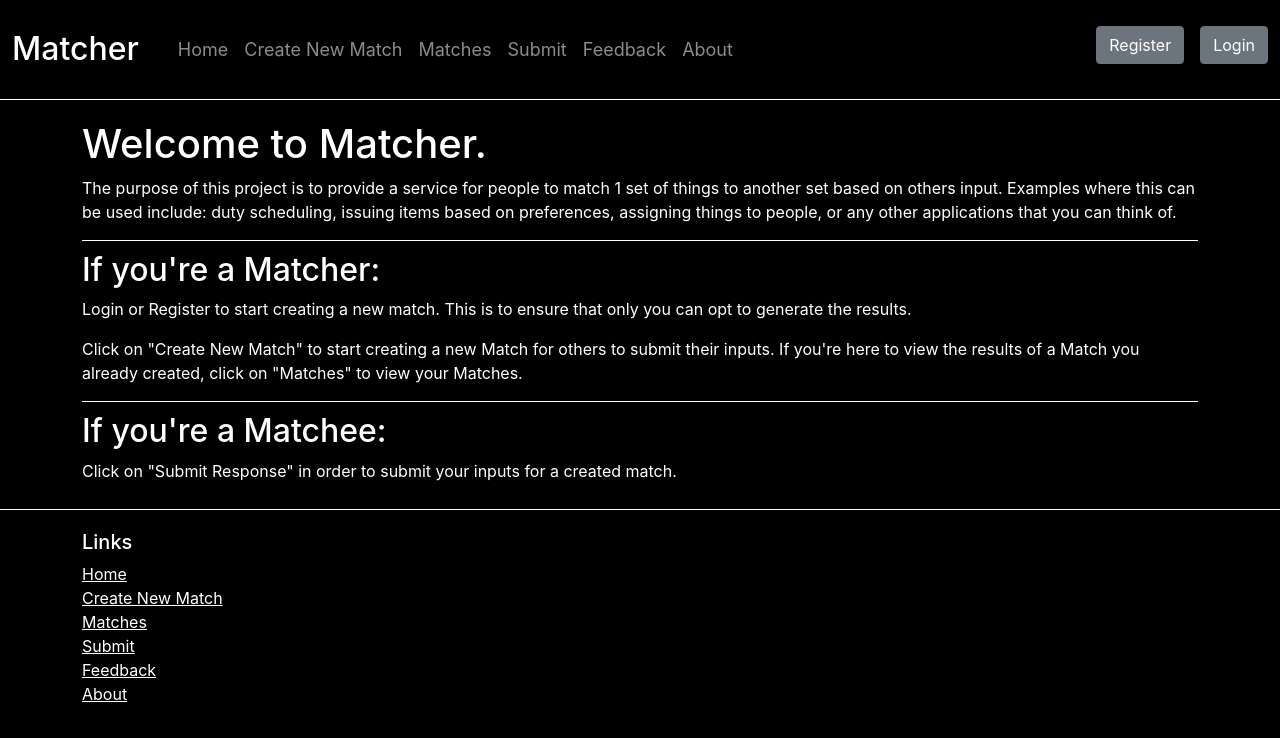
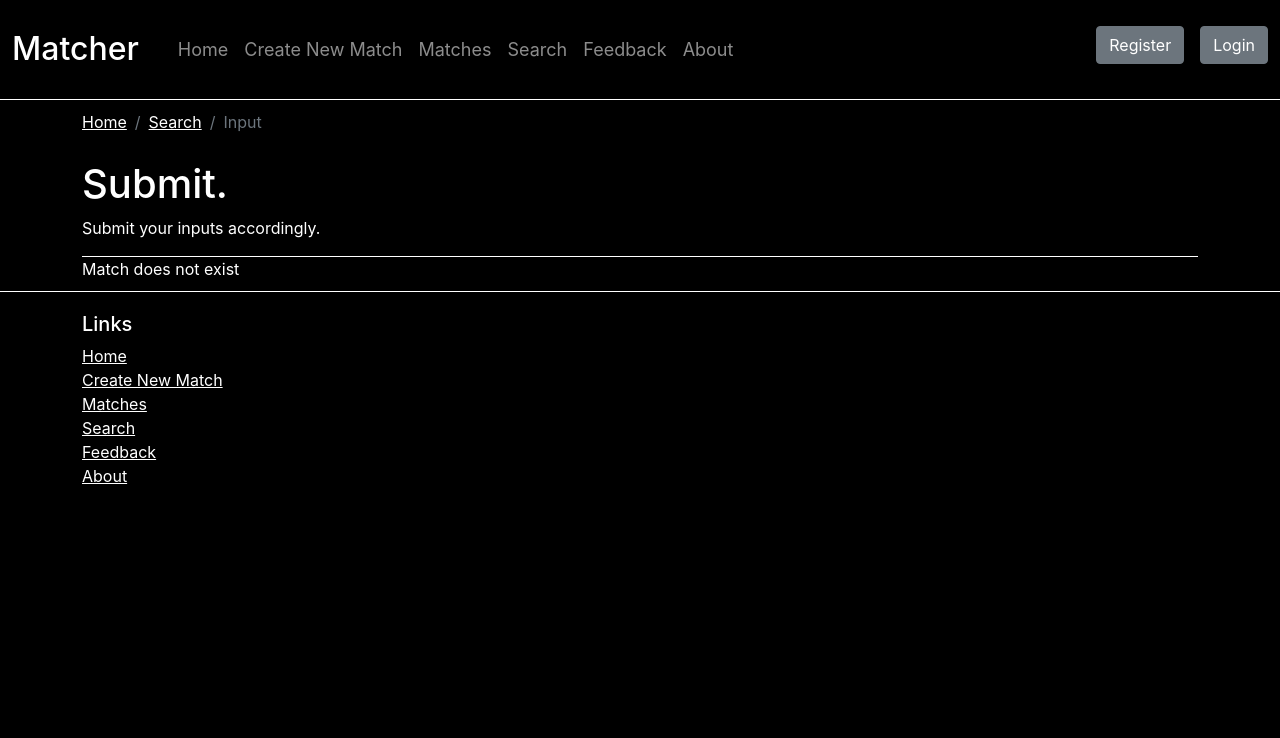
Before and after one commit to derekjxtan/Matcher-React, a React (Create React App) app: page /search/input in a window 1280 px wide. Before the commit this address led to /home. Shown: the top 738 px of the page. Built offline with nearby package versions, Linux system fonts and the light colour scheme.

Commit message:
Search and MatchInput

```diff
--- a/src/App.css
+++ b/src/App.css
@@ -93,3 +93,8 @@
   margin-top: 10px;
   margin-bottom: 10px;
 }
+
+.no-bullets {
+  list-style-type: none;
+  padding-left: 0px;
+}
--- a/src/App.js
+++ b/src/App.js
@@ -7,13 +7,15 @@ import Footer from './components/footer';
 import Home from './components/home';
 import NewMatch from './components/newMatch';
 import Matches from './components/matches';
-import SubmitForm from './components/submitForm';
+import MatchSearchForm from './components/matchSearchForm';
+import MatchInputSubmitForm from './components/matchInputSubmitForm';
 import FeedbackForm from './components/feedbackForm';
 import About from './components/about';
 import {
   loginUser,
   logoutUser,
   registerUser,
+  fetchAllMatches,
   postNewMatch,
   fetchSingleMatch,
   deleteSingleMatch,
@@ -34,6 +36,7 @@ const mapDispatchToProps = (dispatch) => {
     loginUser: (creds) => dispatch(loginUser(creds)),
     logoutUser: () => dispatch(logoutUser()),
     registerUser: (creds) => dispatch(registerUser(creds)),
+    fetchAllMatches: () => dispatch(fetchAllMatches()),
     postNewMatch: (match) => dispatch(postNewMatch(match)),
     fetchSingleMatch: (matchid) => dispatch(fetchSingleMatch(matchid)),
     deleteSingleMatch: (matchid) => dispatch(deleteSingleMatch(matchid)),
@@ -58,8 +61,9 @@ class App extends Component {
         <Routes>
           <Route path='/home' element={<Home />} />
           <Route path='/newmatch' element={<NewMatch postNewMatch={this.props.postNewMatch}/>} />
-          <Route path='/matches' element={<Matches AllMatches={this.props.AllMatches} deleteSingleMatch={this.props.deleteSingleMatch}/>} />
-          <Route exact path='/submit' element={<SubmitForm fetchSingleMatch={this.props.fetchSingleMatch}/>} />
+          <Route path='/matches' element={<Matches AllMatches={this.props.AllMatches} fetchAllMatches={this.props.fetchAllMatches} deleteSingleMatch={this.props.deleteSingleMatch}/>} />
+          <Route exact path='/search' element={<MatchSearchForm SingleMatch={this.props.SingleMatch} fetchSingleMatch={this.props.fetchSingleMatch}/>} />
+          <Route exact path='/search/input' element={<MatchInputSubmitForm SingleMatch={this.props.SingleMatch}/>} />
           <Route path='/feedback' element={<FeedbackForm />} />
           <Route path='/about' element={<About />} />
           <Route path='*' element={<Navigate to='/home' replace />} />
--- a/src/components/footer.js
+++ b/src/components/footer.js
@@ -12,7 +12,7 @@ function Footer(props) {
                             <li><Link to='/home' className='link'>Home</Link></li>
                             <li><Link to='/newmatch' className='link'>Create New Match</Link></li>
                             <li><Link to='/matches' className='link'>Matches</Link></li>
-                            <li><Link to='/submit' className='link'>Submit</Link></li>
+                            <li><Link to='/search' className='link'>Search</Link></li>
                             <li><Link to='/feedback' className='link'>Feedback</Link></li>
                             <li><Link to='/about' className='link'>About</Link></li>
                         </ul>
--- a/src/components/header.js
+++ b/src/components/header.js
@@ -86,8 +86,8 @@ class Header extends Component {
                                 </NavLink>
                             </NavItem>
                             <NavItem>
-                                <NavLink className='nav-link' href='/submit'>
-                                    Submit
+                                <NavLink className='nav-link' href='/search'>
+                                    Search
                                 </NavLink>
                             </NavItem>
                             <NavItem>
--- /dev/null
+++ b/src/components/matchInputSubmitForm.js
@@ -0,0 +1,106 @@
+import React, { Component } from "react";
+import { Breadcrumb, BreadcrumbItem, Form, FormGroup, Input, Label, Button } from "reactstrap";
+import { Link } from 'react-router-dom';
+
+class MatchInputSubmitForm extends Component {
+    constructor(props) {
+        super(props);
+
+        this.state = {
+            choosen: []
+        }
+
+        this.submitInput = this.submitInput.bind(this);
+    }
+
+    submitInput = (event) => {
+        var children = []
+        for (var ele of document.querySelectorAll('input[type=checkbox]:checked')) {
+            children.push(ele.id);
+        }
+        const resp = JSON.stringify({parent: this.set1.value, children: children});
+        alert(resp);
+        console.log(resp)
+        event.preventDefault();
+    }
+
+    render() {
+        const PageBreadcrumb = () => (
+            <Breadcrumb>
+                <BreadcrumbItem><Link to='/home' className='link'>Home</Link></BreadcrumbItem>
+                <BreadcrumbItem><Link to='/search' className='link'>Search</Link></BreadcrumbItem>
+                <BreadcrumbItem active>Input</BreadcrumbItem>
+            </Breadcrumb>
+        );
+
+        const PageHeader = () => (
+            <div className='row-content'>
+                <h1>Submit.</h1>
+                <p>Submit your inputs accordingly.</p>
+            </div>
+        );
+
+        const MatchInputForm = ({match}) => (
+            <div className="row-last">
+                <h3>Match ID: {match._id}</h3>
+                <h5>{match.name}</h5>
+                <p>{match.description}</p>
+                <Form onSubmit={this.submitInput}>
+                    <FormGroup>
+                        <Label for="set1"><h3>{match.set1label}:</h3></Label>
+                        <p>Select which of the following applies to you:</p>
+                        <Input type='select' name='set1' id='set1' innerRef={(input) => this.set1 = input}>
+                            <option value='Choose 1' hidden>Choose 1</option>
+                            {
+                                match.set1items.map((option) => {
+                                    return (
+                                        <option value={option} key={option}>{option}</option>
+                                    );
+                                })
+                            }
+                        </Input>
+                    </FormGroup>
+                    <FormGroup>
+                        <Label><h3>{match.set2label}:</h3></Label>
+                        <p>Choose from the listed</p>
+                        <ul className="no-bullets">
+                            {
+                                match.set2items.map((option) => {
+                                    return (
+                                        <li>
+                                            <Label>
+                                                <h5>
+                                                    <Input type='checkbox' id={option} key={option} value={option}/>
+                                                    {' '}{option}
+                                                </h5>
+                                            </Label>
+                                        </li>
+                                    );
+                                })
+                            }
+                        </ul>
+                    </FormGroup>
+                    <FormGroup>
+                        <Button color='primary' type="submit">Submit Response</Button>
+                    </FormGroup>
+                </Form>
+            </div>
+        );
+
+        return (
+            <div className="container">
+                <PageBreadcrumb />
+                <PageHeader />
+                {
+                    this.props.SingleMatch.match ?
+                    <MatchInputForm match={this.props.SingleMatch.match}/>
+                    :
+                    <div>Match does not exist</div>
+                }
+
+            </div>
+        );
+    }
+}
+
+export default MatchInputSubmitForm;
--- a/src/components/submitForm.js
+++ b/src/components/matchSearchForm.js
@@ -2,7 +2,7 @@ import React, { Component } from "react";
 import { Breadcrumb, BreadcrumbItem, Form, FormGroup, Input, Label, Button } from "reactstrap";
 import { Link } from 'react-router-dom';
 
-class SubmitForm extends Component {
+class MatchSearchForm extends Component {
     constructor(props) {
         super(props);
 
@@ -14,7 +14,7 @@ class SubmitForm extends Component {
         // if id exists then render the form for submission
         // otherwise just load input matchid again
         const resp = JSON.stringify({matchid: this.matchid.value});
-        alert('Search: ' + resp);
+        // alert('Search: ' + resp);
         this.props.fetchSingleMatch(this.matchid.value);
         event.preventDefault();
     }
@@ -23,7 +23,7 @@ class SubmitForm extends Component {
         const PageBreadcrumb = () => (
             <Breadcrumb>
                 <BreadcrumbItem><Link to='/home' className='link'>Home</Link></BreadcrumbItem>
-                <BreadcrumbItem active>Submit</BreadcrumbItem>
+                <BreadcrumbItem active>Search</BreadcrumbItem>
             </Breadcrumb>
         );
 
@@ -36,7 +36,7 @@ class SubmitForm extends Component {
 
         const IDForm = () => (
             <div className="row-last">
-                <Form onSubmit={this.search}>
+                <Form onSubmit={this.search} action='/search/input'>
                     <FormGroup>
                         <Label for="matchid"><h3>Match ID:</h3></Label>
                         <Input type='text' name='matchid' id='matchid' placeholder='Match ID' innerRef={(input) => this.matchid = input}/>
@@ -52,10 +52,24 @@ class SubmitForm extends Component {
             <div className="container">
                 <PageBreadcrumb />
                 <PageHeader />
+                {
+                    this.props.SingleMatch.errMess
+                        ?
+                        <h1 style={{'color': 'red', 'text-decoration': 'underline'}}>Match not found, Try to search again</h1>
+                        :
+                        <div />
+                }
                 <IDForm />
+                {
+                    this.props.SingleMatch.match
+                        ?
+                        <Link to='input' className="btn btn-primary">Match Found, Click to proceed</Link>
+                        :
+                        <div></div>
+                }
             </div>
         );
     }
 }
 
-export default SubmitForm;
+export default MatchSearchForm;
--- a/src/components/matches.js
+++ b/src/components/matches.js
@@ -6,6 +6,10 @@ class Matches extends Component {
     constructor(props) {
         super(props)
     };
+
+    componentDidMount () {
+        this.props.fetchAllMatches();
+    }
 
     render() {
         const PageBreadcrumb = () => (
@@ -30,7 +34,6 @@ class Matches extends Component {
                             <CardHeader className="d-flex">
                                 <h3>{match.name}</h3>
                                 <div className="ms-auto">
-                                    {/* <Button color="danger" onClick={this.deleteMatch} className='me-2'>Delete</Button> */}
                                     <Button color="danger" onClick={() => this.props.deleteSingleMatch(match._id)} className='me-2'>Delete</Button>
                                     <Link to={`/matches/${match._id}/edit`} className='btn btn-primary me-2'>Edit</Link>
                                     <Link to={`/matches/${match._id}/results`} className='btn btn-success'>View Results</Link>
```
